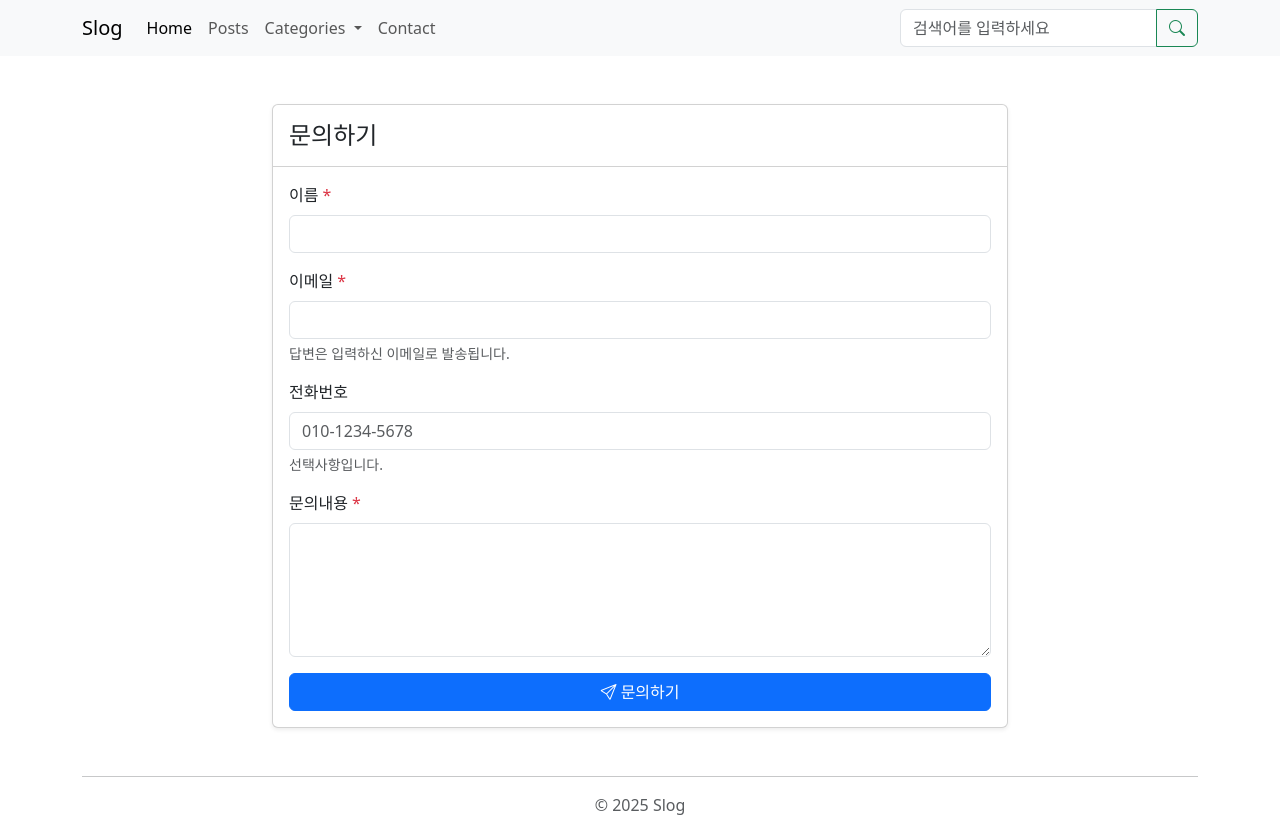
After one commit to seungwon0113/djangoblog, a Django app: page /contacts/ in a window 1280 px wide. The commit adds this page. Run offline with Django 5.2, Linux system fonts and the light colour scheme; some libraries are stand-ins or nearby versions.

Commit message:
feat:contact

```diff
--- a/backend/config/urls.py
+++ b/backend/config/urls.py
@@ -35,6 +35,7 @@ urlpatterns = (
         path("users/", include("users.urls"), name="users"),
         path("posts/", include("posts.urls", namespace="posts")),
         path("comments/", include("comments.urls", namespace="comments")),
+        path("contacts/", include("contacts.urls", namespace="contacts")),
     ]
     + static(settings.STATIC_URL, document_root=settings.STATIC_ROOT)
     + static(settings.MEDIA_URL, document_root=settings.MEDIA_ROOT)
--- /dev/null
+++ b/backend/contacts/urls.py
@@ -0,0 +1,9 @@
+from django.urls import path
+
+from contacts.views import InquiryView
+
+app_name = "contacts"
+
+urlpatterns = [
+    path("", InquiryView.as_view(), name="contact_inquiry"),
+]
--- /dev/null
+++ b/backend/contacts/views.py
@@ -0,0 +1,35 @@
+from django.contrib import messages
+from django.shortcuts import redirect, render
+from django.views import View
+
+from contacts.models import Inquiry
+from contacts.services import InquiryService
+
+
+class InquiryView(View):
+    def get(self, request):
+        return render(request, "contact/contact.html")
+
+    def post(self, request):
+        try:
+            # Inquiry 객체 생성
+            inquiry = Inquiry(
+                name=request.POST.get("name"),
+                email=request.POST.get("email"),
+                phone=request.POST.get("phone", ""),
+                message=request.POST.get("message"),
+            )
+
+            # 문의 생성 및 이메일 발송
+            InquiryService.create_inquiry(inquiry)
+
+            # 성공 메시지 추가
+            messages.success(
+                request,
+                "문의가 성공적으로 전송되었습니다. 빠른 시일 내에 답변 드리겠습니다.",
+            )
+            return redirect("index")
+
+        except Exception as e:
+            messages.error(request, str(e))
+            return render(request, "contact/contact.html")
--- a/backend/templates/base.html
+++ b/backend/templates/base.html
@@ -53,7 +53,7 @@
                         </ul>
                     </li>
                     <li class="nav-item">
-                        <a class="nav-link" href="#">About</a>
+                        <a class="nav-link" href="{% url 'contacts:contact_inquiry' %}">Contact</a>
                     </li>
                 </ul>
                 <form class="d-flex" role="search" action="{% url 'posts:post_list' %}" method="get">
@@ -68,6 +68,18 @@
         </div>
     </nav>
 
+    <!-- 메시지 표시 영역 추가 -->
+    {% if messages %}
+    <div class="container mt-3">
+        {% for message in messages %}
+        <div class="alert alert-{{ message.tags }} alert-dismissible fade show" role="alert">
+            {{ message }}
+            <button type="button" class="btn-close" data-bs-dismiss="alert" aria-label="Close"></button>
+        </div>
+        {% endfor %}
+    </div>
+    {% endif %}
+
     {% block content %}
     {% endblock %}
 
@@ -75,5 +87,19 @@
         <hr>
         <p class="text-center text-muted">&copy; 2025 Slog</p>
     </footer>
+
+    <!-- 메시지 자동 닫기 스크립트 추가 -->
+    <script>
+    document.addEventListener('DOMContentLoaded', function() {
+        // 3초 후 자동으로 알림 닫기
+        setTimeout(function() {
+            var alerts = document.querySelectorAll('.alert');
+            alerts.forEach(function(alert) {
+                var bsAlert = new bootstrap.Alert(alert);
+                bsAlert.close();
+            });
+        }, 3000);
+    });
+    </script>
 </body>
 </html>
--- /dev/null
+++ b/backend/templates/contact/contact.html
@@ -0,0 +1,68 @@
+{% extends 'base.html' %}
+
+{% block content %}
+<div class="container mt-5">
+    <div class="row justify-content-center">
+        <div class="col-md-8">
+            <div class="card shadow-sm">
+                <div class="card-header bg-transparent py-3">
+                    <h4 class="mb-0">문의하기</h4>
+                </div>
+                <div class="card-body">
+                    {% if success %}
+                    <div class="alert alert-success" role="alert">
+                        문의가 성공적으로 전송되었습니다. 빠른 시일 내에 답변 드리겠습니다.
+                    </div>
+                    {% endif %}
+                    {% if error %}
+                    <div class="alert alert-danger" role="alert">
+                        {{ error }}
+                    </div>
+                    {% endif %}
+                    <form method="post">
+                        {% csrf_token %}
+                        <div class="mb-3">
+                            <label for="name" class="form-label">이름 <span class="text-danger">*</span></label>
+                            <input type="text" class="form-control" id="name" name="name" required>
+                        </div>
+                        <div class="mb-3">
+                            <label for="email" class="form-label">이메일 <span class="text-danger">*</span></label>
+                            <input type="email" class="form-control" id="email" name="email" required>
+                            <div class="form-text">답변은 입력하신 이메일로 발송됩니다.</div>
+                        </div>
+                        <div class="mb-3">
+                            <label for="phone" class="form-label">전화번호</label>
+                            <input type="tel" class="form-control" id="phone" name="phone"
+                                   pattern="[0-9]{3}-[0-9]{4}-[0-9]{4}"
+                                   placeholder="010-1234-5678">
+                            <div class="form-text">선택사항입니다.</div>
+                        </div>
+                        <div class="mb-3">
+                            <label for="message" class="form-label">문의내용 <span class="text-danger">*</span></label>
+                            <textarea class="form-control" id="message" name="message" rows="5" required></textarea>
+                        </div>
+                        <div class="d-grid">
+                            <button type="submit" class="btn btn-primary">
+                                <i class="bi bi-send"></i> 문의하기
+                            </button>
+                        </div>
+                    </form>
+                </div>
+            </div>
+        </div>
+    </div>
+</div>
+
+<script>
+// 전화번호 자동 하이픈 추가
+document.getElementById('phone').addEventListener('input', function(e) {
+    let value = e.target.value.replace(/[^0-9]/g, '');
+    if (value.length > 3 && value.length <= 7) {
+        value = value.slice(0,3) + '-' + value.slice(3);
+    } else if (value.length > 7) {
+        value = value.slice(0,3) + '-' + value.slice(3,7) + '-' + value.slice(7,11);
+    }
+    e.target.value = value;
+});
+</script>
+{% endblock %}
--- a/backend/users/services.py
+++ b/backend/users/services.py
@@ -1,4 +1,5 @@
 from users.models import User
+
 
 class UserService:
     @staticmethod
@@ -7,7 +8,9 @@ class UserService:
 
     @staticmethod
     def create_user(username, password, email):
-        return User.objects.create_user(username=username, password=password, email=email)
+        return User.objects.create_user(
+            username=username, password=password, email=email
+        )
 
     @staticmethod
     def update_user(user, **kwargs):
--- a/backend/users/urls.py
+++ b/backend/users/urls.py
@@ -1,6 +1,12 @@
-from users.views import UserLoginView, UserLogoutView, UserProfileView, UserSignupView, UserUpdateView
+from django.urls import path
 
-from django.urls import path
+from users.views import (
+    UserLoginView,
+    UserLogoutView,
+    UserProfileView,
+    UserSignupView,
+    UserUpdateView,
+)
 
 app_name = "users"
 
```
Also changed, not shown: backend/config/settings.py (+7 -0 lines), backend/contacts/models.py (+6 -3 lines), backend/contacts/services.py (added, +54 -0 lines), backend/posts/services.py (+21 -15 lines), backend/posts/templatetags/custom_filters.py (+10 -9 lines), backend/users/views.py (+57 -41 lines), backend/contacts/migrations/0002_inquiry_delete_contact.py (added), backend/posts/views.py (line endings or trailing spaces).
